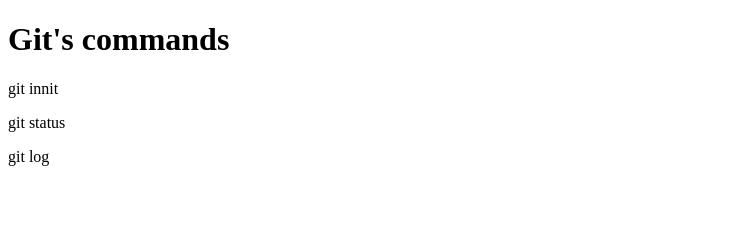
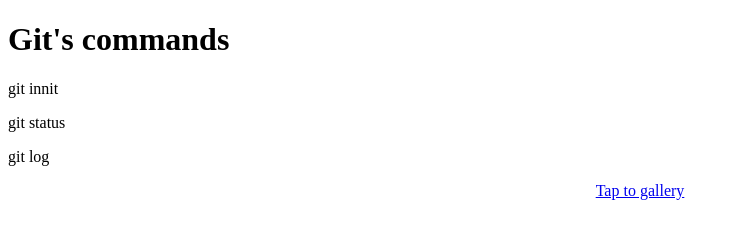
Before and after one commit to DanilT7/homework-3, a plain HTML site: page index.html in a window 1280 px wide. Shown: the whole page, without its empty margins (0-739 px from the left). Drawn offline with Linux system fonts and the light colour scheme.

Commit message:
the last version(2)

```diff
--- a/index.html
+++ b/index.html
@@ -12,6 +12,6 @@
     <p>git innit</p>
     <p>git status</p>
     <p>git log</p>
-    <p> </p>
+    <p class="tap"><a href="gallery.html">Tap to gallery</a></p>
 </body>
 </html>
```
